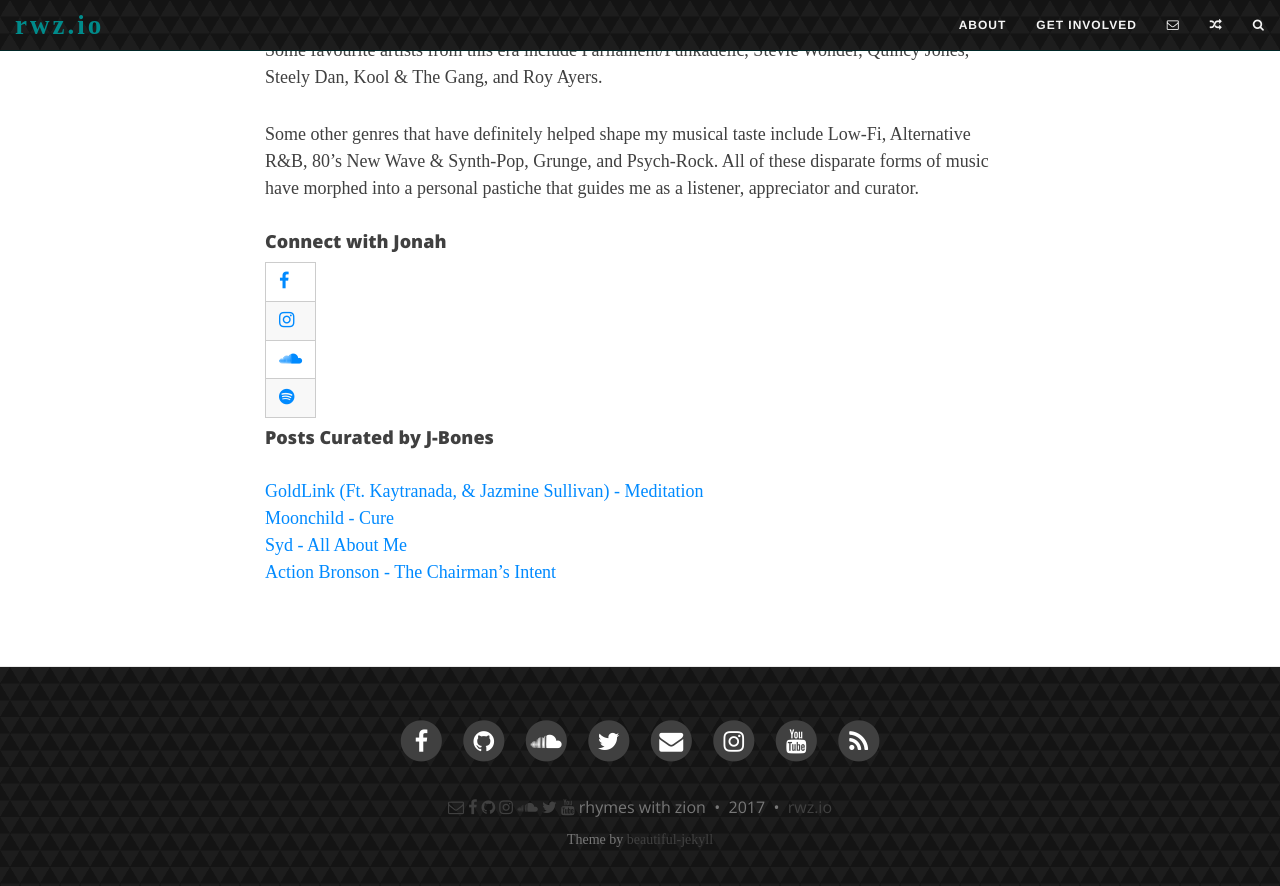
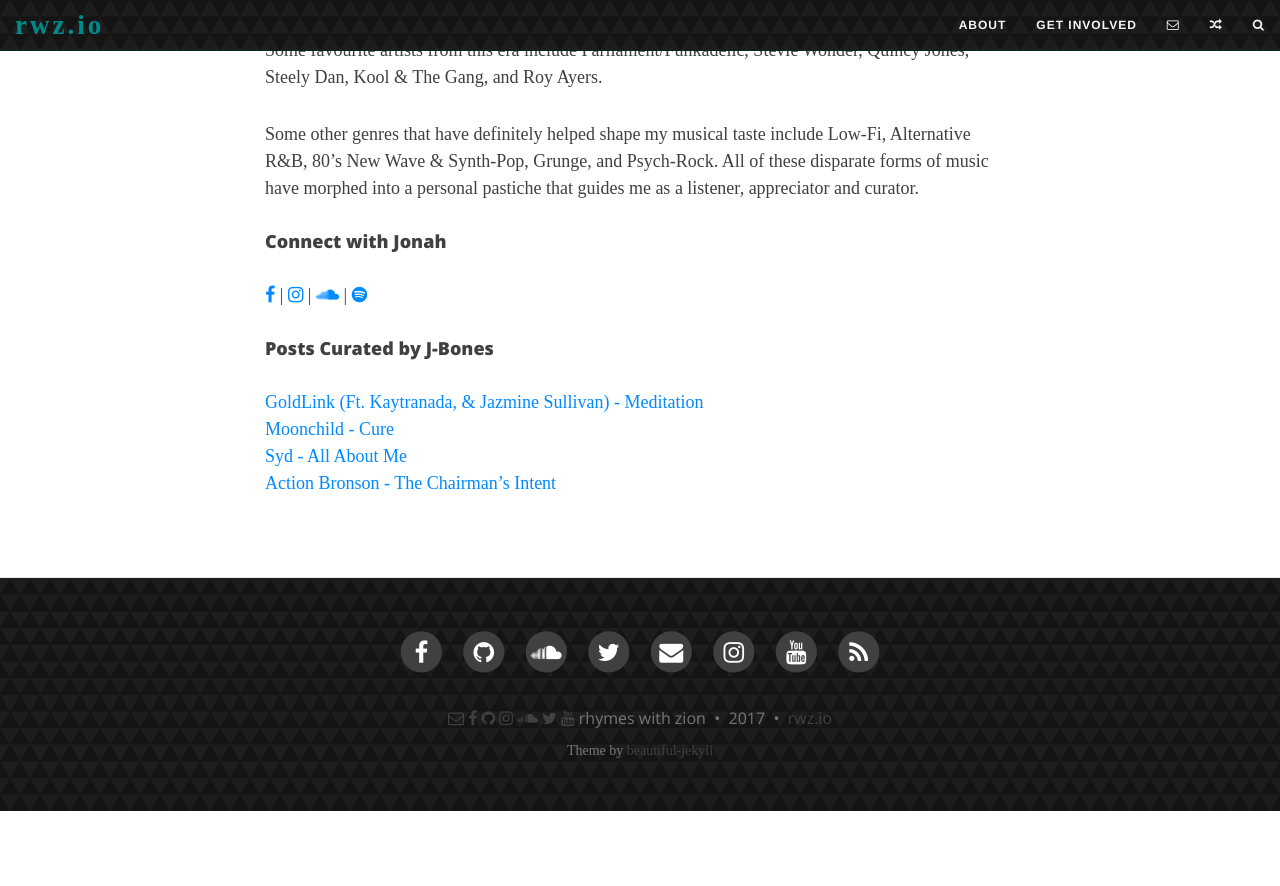
Before and after one commit to rhymeswithzion/rwz-test, a Jekyll site: the page built from curators/j-bones.md, in a window 1280 px wide and 900 px high, scrolled down 1289 px. Shown: the top 886 px of the window. Built offline with Jekyll 4.4.1, drawn with Linux system fonts in a browser that asks for light colours; some web fonts are replaced; after the commit the page ends 2100 px from its top, so only the background shows below that.

Commit message:
Update j-bones.md

```diff
--- a/curators/j-bones.md
+++ b/curators/j-bones.md
@@ -25,7 +25,7 @@ Some other genres that have definitely helped shape my musical taste include Low
 <a class="fa fa-facebook" href="https://www.facebook.com/jonah.swartz.3" target="_blank"></a> |
 <a class="fa fa-instagram" href="https://www.instagram.com/j_bones93" target="_blank"></a> |
 <a class="fa fa-soundcloud" href="https://soundcloud.com/j-bones93" target="_blank"></a> |
-<a class="fa fa-spotify" href="https://open.spotify.com/user/j-bones93" target="_blank"></a> |
+<a class="fa fa-spotify" href="https://open.spotify.com/user/j-bones93" target="_blank"></a>
 
 #### Posts Curated by J-Bones
 
```
